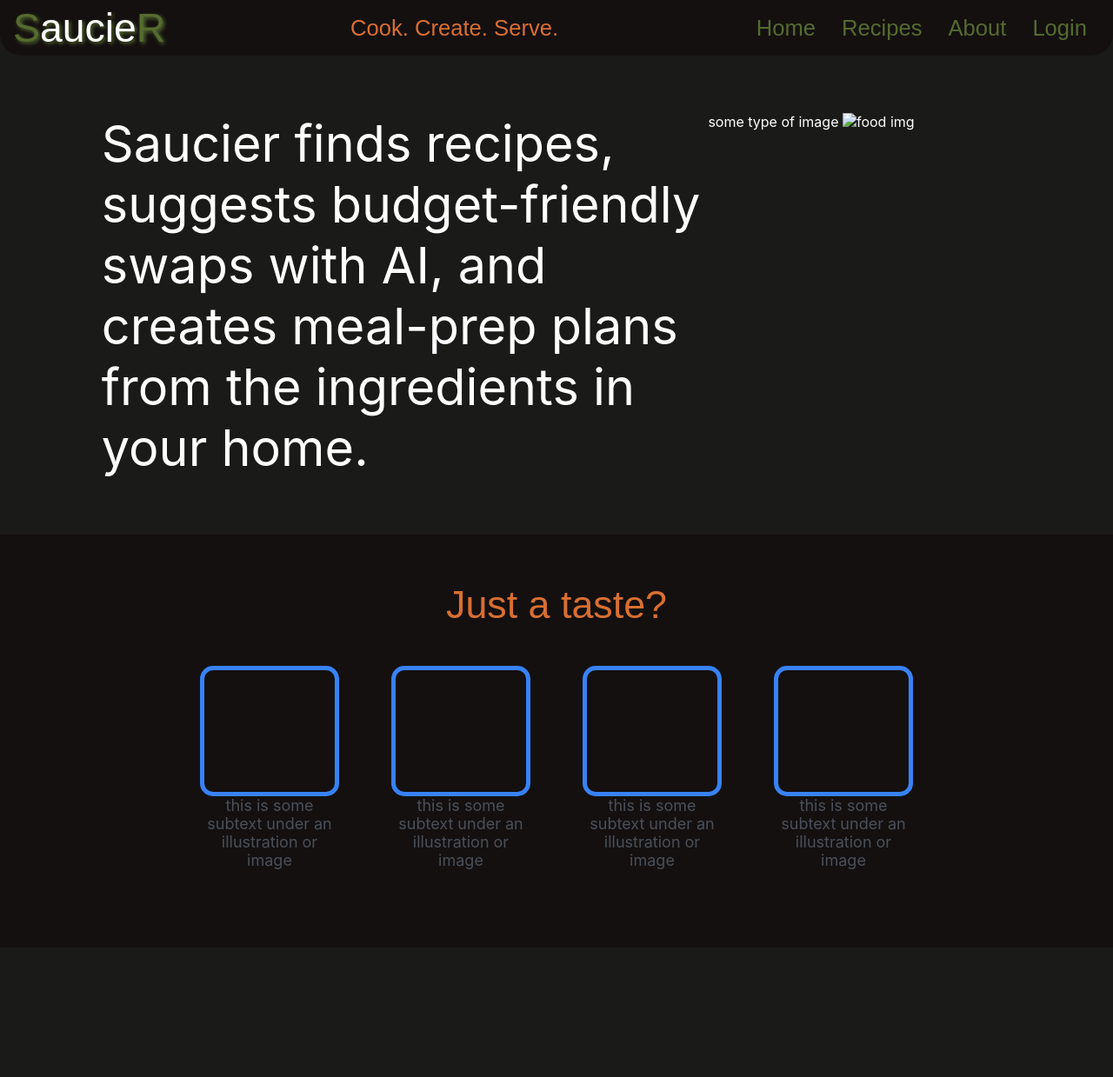
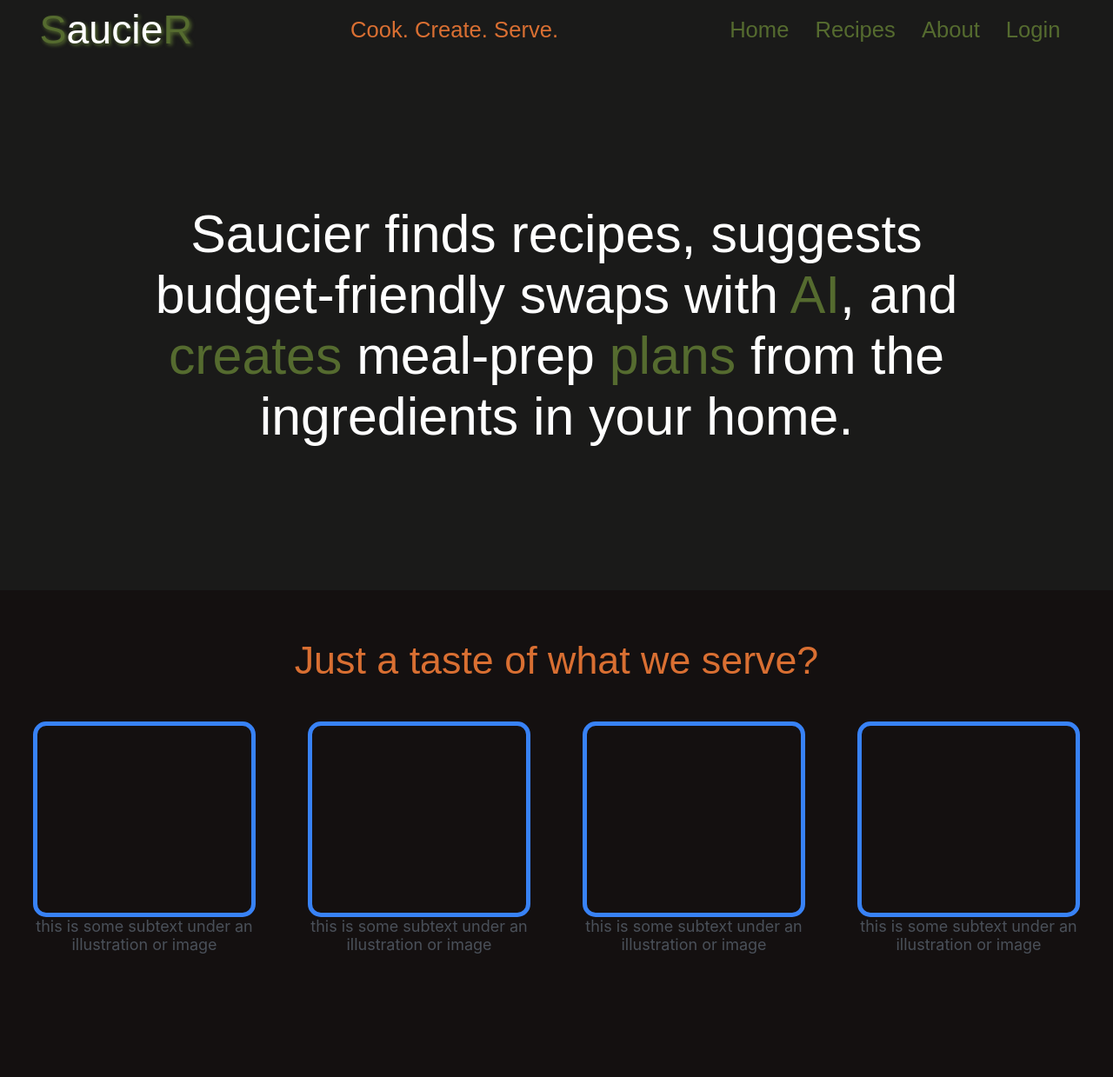
Before and after one commit to Lee-nkoana/Saucier, a Flask app: page / in a window 1280 px wide. Shown: the whole page at 87% size. Before the commit the page ends 1000 px from the top, so only its background shows below. Run offline with Flask 3, Linux system fonts and the light colour scheme; some libraries are stand-ins or nearby versions.

Commit message:
updated landing page css and info layout

```diff
--- a/frontend/static/css/index.css
+++ b/frontend/static/css/index.css
@@ -13,7 +13,6 @@ body {
     flex-direction: column;
     position: absolute;
     background: #1A1A19;
-    ;
     color: #fff;
 }
 
@@ -26,10 +25,11 @@ body {
 #header_container {
     display: flex;
     justify-content: space-between;
-    padding: 5px 15px 5px 15px;
+    padding: 5px 20px 5px 20px;
     height: 10%;
-    background-color: #141010;
-    border-radius: 0px 0px 25px 25px;
+    /* background-color: #141010; */
+    /* border-radius: 0px 0px 25px 25px; */
+    margin: 2px 2%;
 }
 
 #header_container>div {
@@ -88,14 +88,25 @@ a {
 }
 
 #home {
-    display: grid;
+    /* display: grid;
     grid-template-columns: 2fr 1fr;
     margin: 2vw 5vh;
-    padding: 5vh 6vw;
+    padding: 5vh 6vw; */
+    display: flex;
+    align-items: center;
+    justify-content: center;
+    margin: 2vw 5vh;
+    padding: 5vh 10vw;
+    height: 70vh;
+    /* border: 1px solid white; */
 }
 
 .subline {
-    font-size: 3.6rem;
+    font-size: 3.8rem;
+    /* border: 1px solid red; */
+    text-align: center;
+    font-family: olivia, sans-serif;
+    font-weight: 300;
 }
 
 #recipes {
@@ -104,6 +115,7 @@ a {
     flex-direction: column;
     align-items: center;
     padding-top: 5vh;
+    height: 70vh;
 }
 
 .r-tagline {
@@ -125,14 +137,14 @@ a {
 }
 
 .container {
-    width: 160px;
+    width: 20%;
     margin: 30px;
 }
 
 .img-box {
     border: 5px solid #3882f6;
     border-radius: 15px;
-    height: 150px
+    height: 225px
 }
 
 .info-text {
--- a/frontend/templates/index.html
+++ b/frontend/templates/index.html
@@ -67,14 +67,11 @@
         </nav>
         <!-- <hr /> -->
         <div class="animate fade-in-up" id="home">
-            <div class="subline">Saucier finds recipes, suggests budget-friendly swaps with AI, and creates meal-prep
-                plans from the ingredients in your home.</div>
-            <div>some type of image
-                <img src="" alt="food img">
-            </div>
+            <div class="subline">Saucier finds recipes, suggests budget-friendly swaps with <span class="letter-cl">AI</span>, and <span class="letter-cl">creates</span> meal-prep
+                <span class="letter-cl">plans</span> from the ingredients in your home.</div>
         </div>
-        <div class="info" id="recipes">
-            <div class="r-tagline">Just a taste?</div>
+        <div class="animate fade-in-up" class="info" id="recipes" >
+            <div class="r-tagline">Just a taste of what we serve?</div>
             <div class="info-box">
                 <div class="container">
                     <div class="img-box"></div>
```
